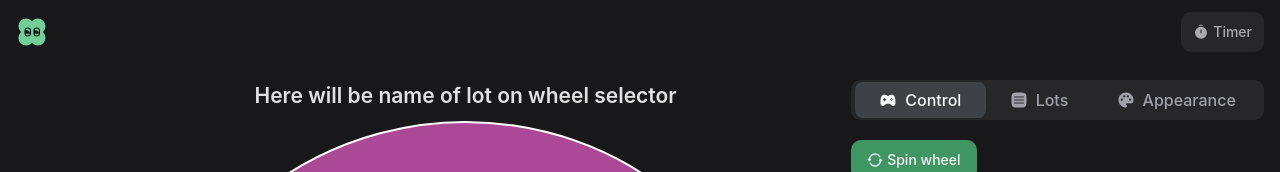
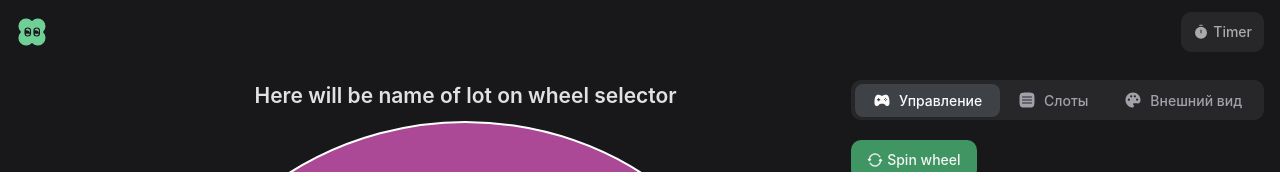
Before and after one commit to novsource/klewik-mono, a React (Vite) app in the folder apps/streamers-dashboard/: page /dashboard/1/wheel in a window 1280 px wide. Shown: the top 172 px of the page. Built offline with nearby package versions, Linux system fonts and the light colour scheme.

Commit message:
refactor(ui): add title for tabs

```diff
--- a/apps/streamers-dashboard/src/pages/AuctionWheelPage/components/WheelTabs/WheelTab.tsx
+++ b/apps/streamers-dashboard/src/pages/AuctionWheelPage/components/WheelTabs/WheelTab.tsx
@@ -6,9 +6,18 @@ import { Icons } from '@ui/icons'
 import { Tabs, TabsList, TabsTrigger } from '@ui/Tabs/Tabs'
 
 const triggersWithIcons = {
-  Control: <Icons.Gamepad width={18} height={18} />,
-  Lots: <Icons.List width={18} height={18} />,
-  Appearance: <Icons.Palette width={18} height={18} />,
+  control: {
+    title: 'Управление',
+    icon: <Icons.Gamepad width={18} height={18} />,
+  },
+  lots: {
+    title: 'Слоты',
+    icon: <Icons.List width={18} height={18} />,
+  },
+  appearance: {
+    title: 'Внешний вид',
+    icon: <Icons.Palette width={18} height={18} />,
+  },
 }
 
 const WheelTab = () => {
@@ -18,10 +27,10 @@ const WheelTab = () => {
     ).map((item) => (
       <TabsTrigger
         value={item.toLowerCase()}
-        className="flex flex-grow gap-x-2 text-body font-medium data-[state=active]:rounded-[8px] data-[state=active]:bg-dark-accent"
+        className="text-md flex flex-grow gap-x-2 font-medium data-[state=active]:rounded-[8px] data-[state=active]:bg-dark-accent"
       >
-        {triggersWithIcons[item]}
-        {item}
+        {triggersWithIcons[item].icon}
+        {triggersWithIcons[item].title}
       </TabsTrigger>
     ))
   }, [])
```
